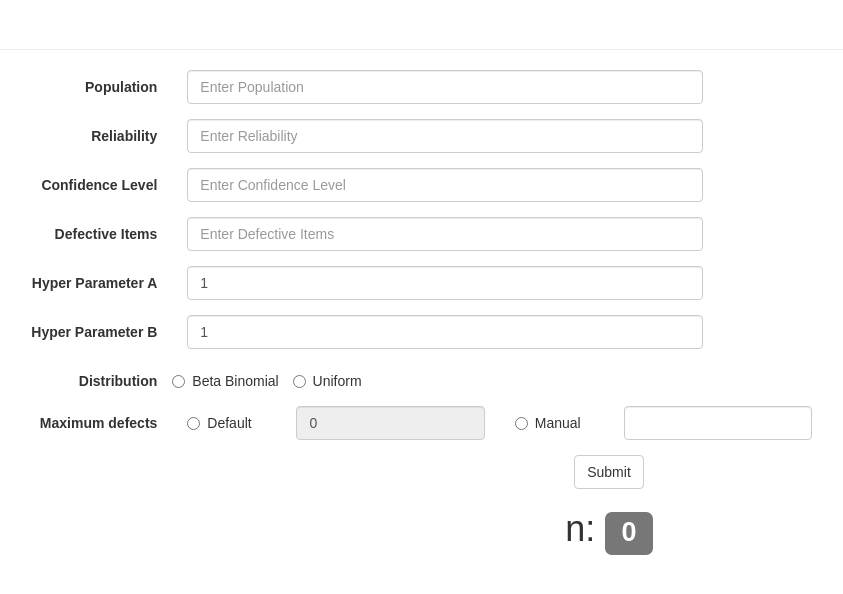
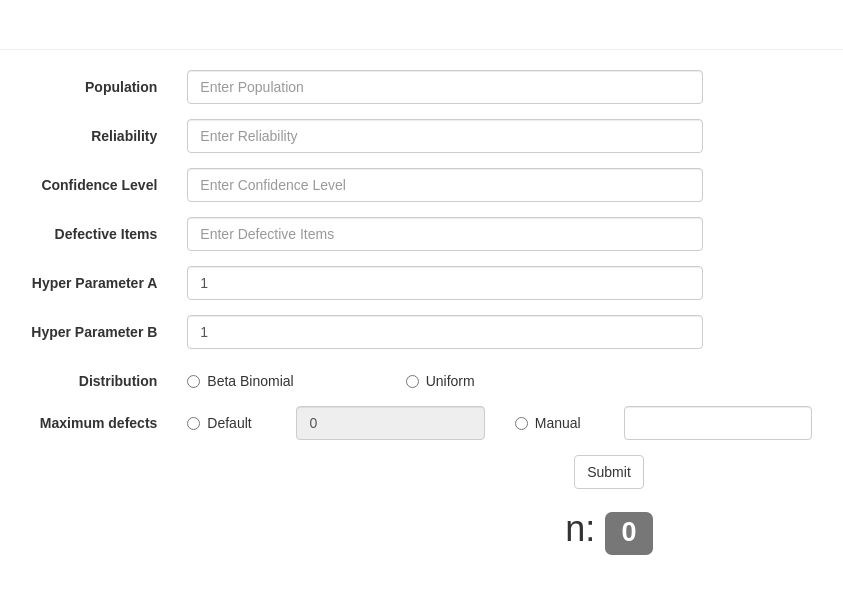
Before and after one commit to SunhoY/jjs-web, a React app: page / in a window 1280 px wide. Shown: the top 594 px of the page, without its empty margins (31-874 px from the left). Built offline with nearby package versions, Linux system fonts and the light colour scheme.

Commit message:
apply better design

```diff
--- a/src/component/experimental-form.js
+++ b/src/component/experimental-form.js
@@ -85,9 +85,14 @@ export class ExperimentalForm extends Component {
                     <Col componentClass={ControlLabel} sm={2}>
                         Distribution
                     </Col>
-                    <Radio name="posteriorType" value="BETA_BINOMIAL" onChange={this.handleRadioChange} inline>Beta
-                        Binomial</Radio>{' '}
-                    <Radio name="posteriorType" value="UNIFORM" onChange={this.handleRadioChange} inline>Uniform</Radio>
+                    <Col sm={2}>
+                        <Radio name="posteriorType" value="BETA_BINOMIAL" onChange={this.handleRadioChange} inline>Beta
+                            Binomial</Radio>
+                    </Col>
+                    <Col sm={2}>
+                        <Radio name="posteriorType" value="UNIFORM" onChange={this.handleRadioChange}
+                               inline>Uniform</Radio>
+                    </Col>
                 </FormGroup>
                 <FormGroup controlId="maximumDefectItem" style={{textAlign: 'left'}}>
                     <Col componentClass={ControlLabel} sm={2}>
@@ -101,8 +106,10 @@ export class ExperimentalForm extends Component {
                         }} inline>Default</Radio>
                     </Col>
                     <Col sm={2}>
-                        <FormControl type="number" value={Math.floor(this.state.population * (1 - this.state.reliability))} disabled={true}
-                               inline="true"/>
+                        <FormControl type="number"
+                                     value={Math.floor(this.state.population * (1 - this.state.reliability))}
+                                     disabled={true}
+                                     inline="true"/>
                     </Col>
                     <Col sm={1}>
                         <Radio name="maximumDefectItem" value={this.state.maximumDefectItem} onChange={e => {
```
